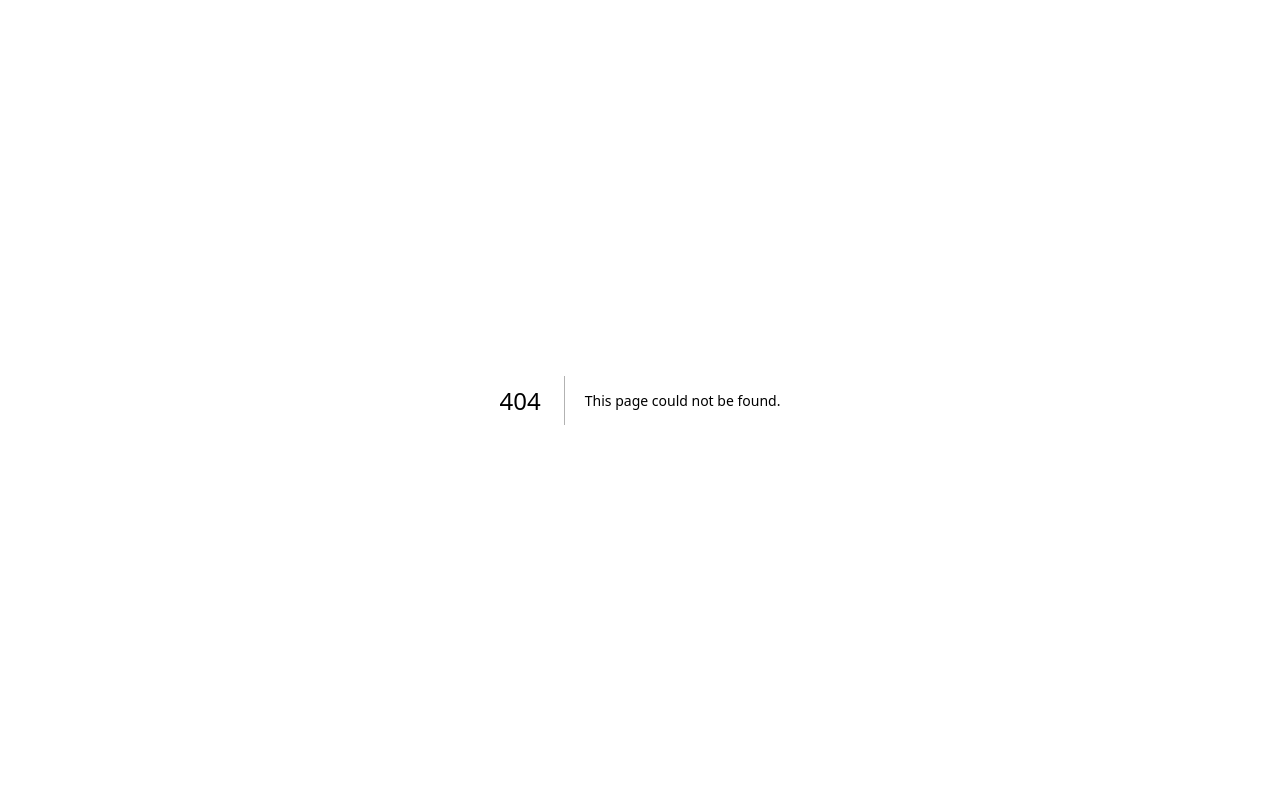
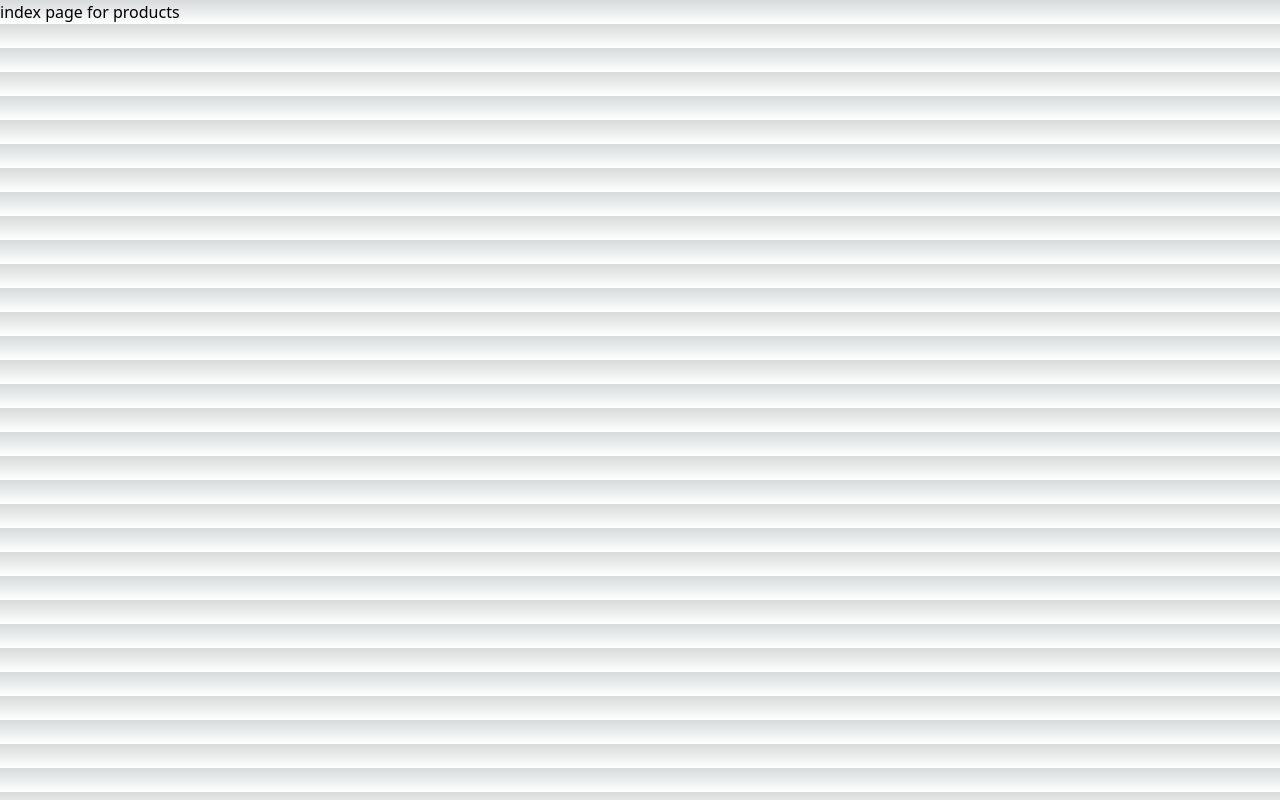
Before and after one commit to moonjeong4/note, a Next.js app: page /products in a window 1280 px wide. Before the commit this address had no page. Built offline with nearby package versions, Linux system fonts and the light colour scheme.

Commit message:
different pages in same folder

```diff
--- /dev/null
+++ b/src/app/products/page.tsx
@@ -0,0 +1,3 @@
+export default function ProductsIndex() {
+  return <div>index page for products</div>;
+}
--- /dev/null
+++ b/src/app/products/pants/page.tsx
@@ -0,0 +1,3 @@
+export default function ProductsPants() {
+  return <div>바지 제품 설명 페이지</div>;
+}
```
